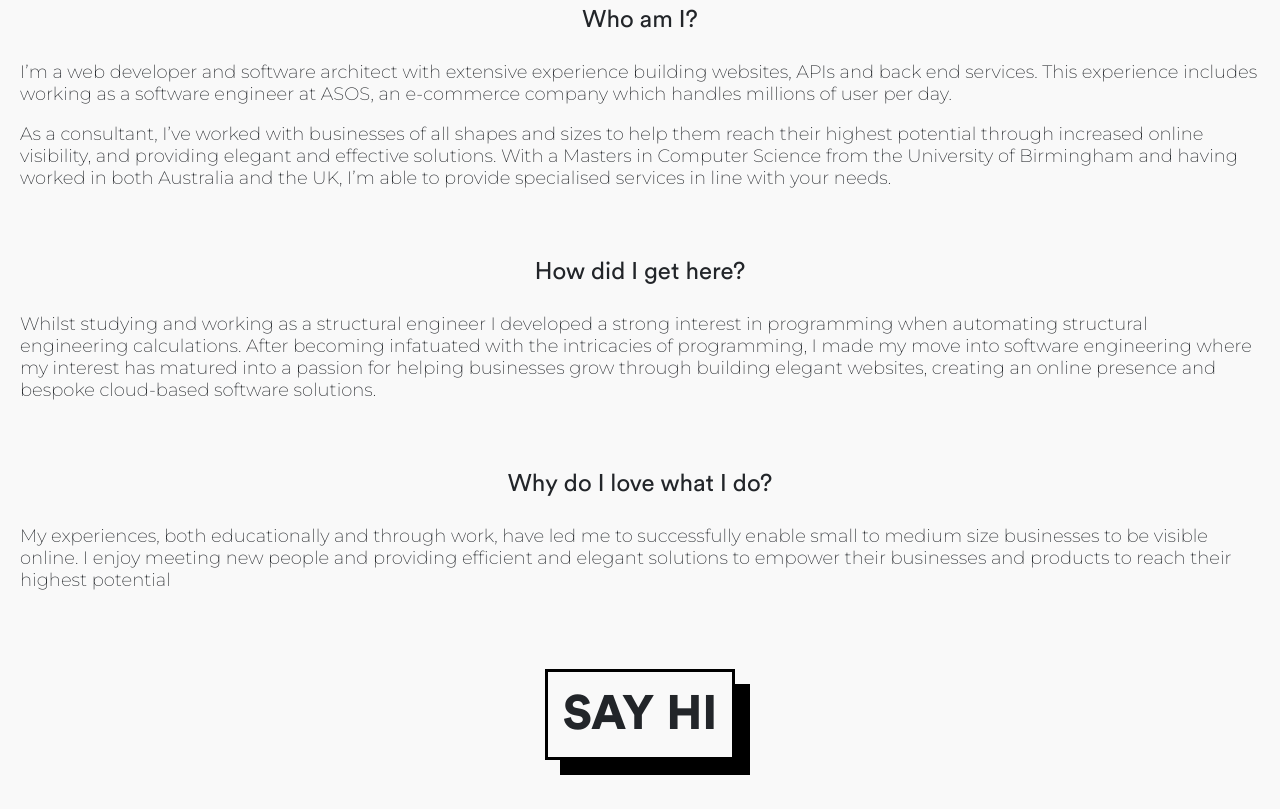
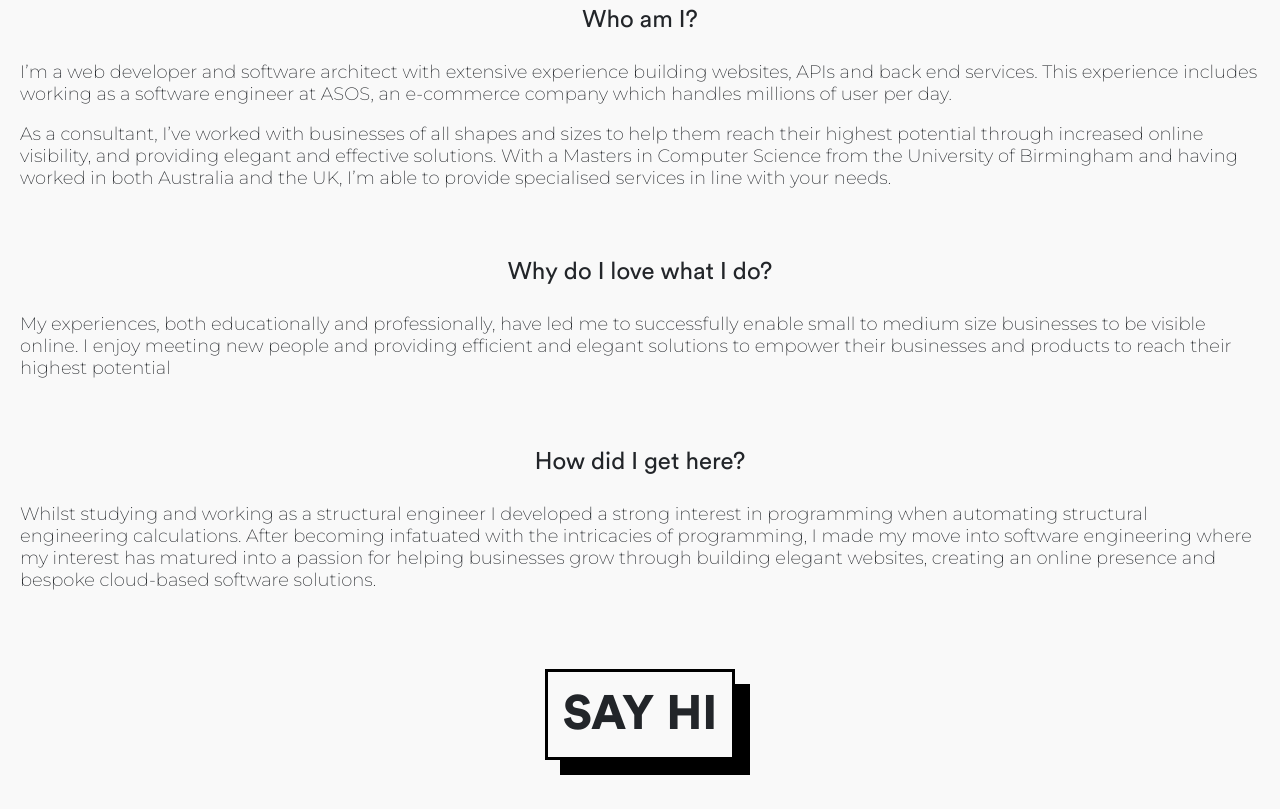
Before and after one commit to tombrereton/tomlewistech, a Gatsby site: page /about in a window 1280 px wide. Shown: the part 549-1358 px from the top of the page. Built offline with nearby package versions, Linux system fonts and the light colour scheme; Gatsby itself is replaced by a stand-in of ours; a web font is replaced by a local one.

Commit message:
change about order

```diff
--- a/src/pages/about.js
+++ b/src/pages/about.js
@@ -24,11 +24,11 @@ export default function About() {
         <p className={styles.bigTextBody}>I’m a web developer and software architect with extensive experience building websites, APIs and back end services. This experience includes working as a software engineer at ASOS,  an e-commerce company which handles millions of user per day.</p>
         <p className={styles.bigTextBody}>As a consultant, I’ve worked with businesses of all shapes and sizes to help them reach their highest potential through increased online visibility, and providing elegant and effective solutions. With a Masters in Computer Science from the University of Birmingham and having worked in both Australia and the UK, I’m able to provide specialised services in line with your needs.</p>
 
+        <h4 className={styles.sectionHeading}>Why do I love what I do?</h4>
+        <p className={styles.bigTextBody}>My experiences, both educationally and professionally, have led me to successfully enable small to medium size businesses to be visible online. I enjoy meeting new people and providing efficient and elegant solutions to empower their businesses and products to reach their highest potential</p>
+
         <h4 className={styles.sectionHeading}>How did I get here?</h4>
         <p className={styles.bigTextBody}>Whilst studying and working as a structural engineer I developed a strong interest in programming when automating structural engineering calculations. After becoming infatuated with the intricacies of programming, I made my move into software engineering where my interest has matured into a passion for helping businesses grow through building elegant websites, creating an online presence and bespoke cloud-based software solutions. </p>
-
-        <h4 className={styles.sectionHeading}>Why do I love what I do?</h4>
-        <p className={styles.bigTextBody}>My experiences, both educationally and through work, have led me to successfully enable small to medium size businesses to be visible online. I enjoy meeting new people and providing efficient and elegant solutions to empower their businesses and products to reach their highest potential</p>
 
         <BigLink />
       </div>
```
